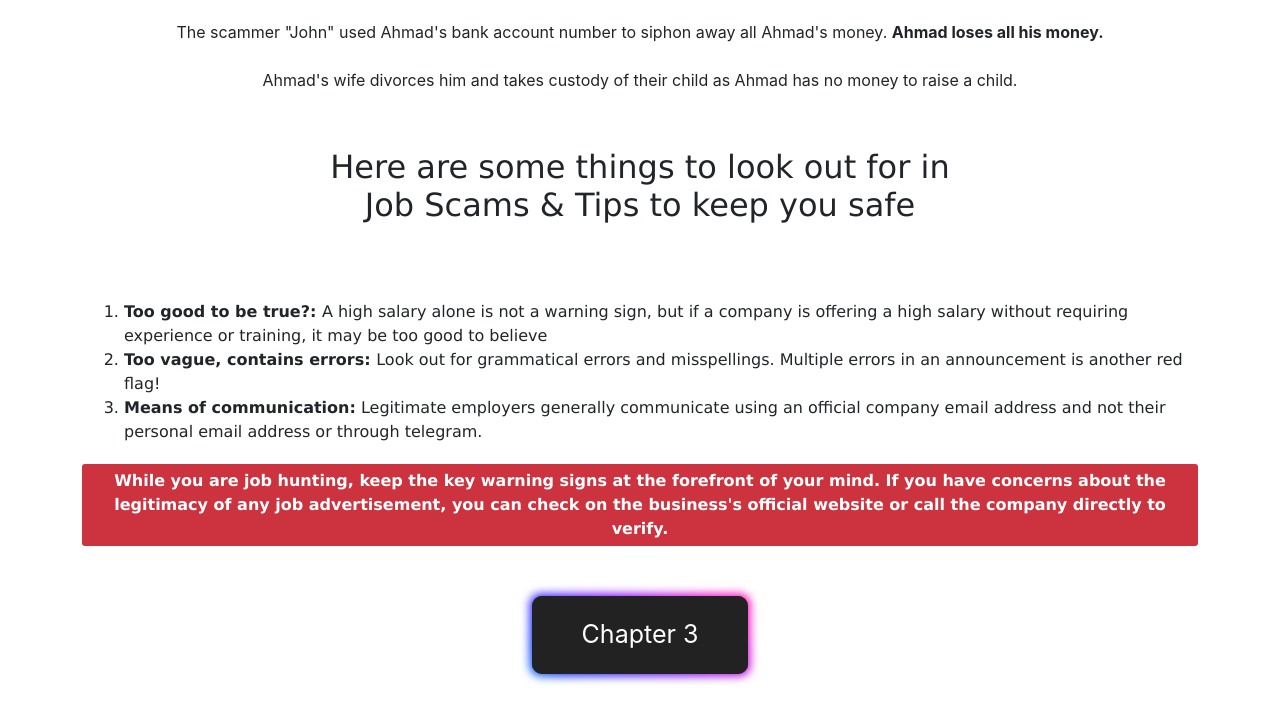
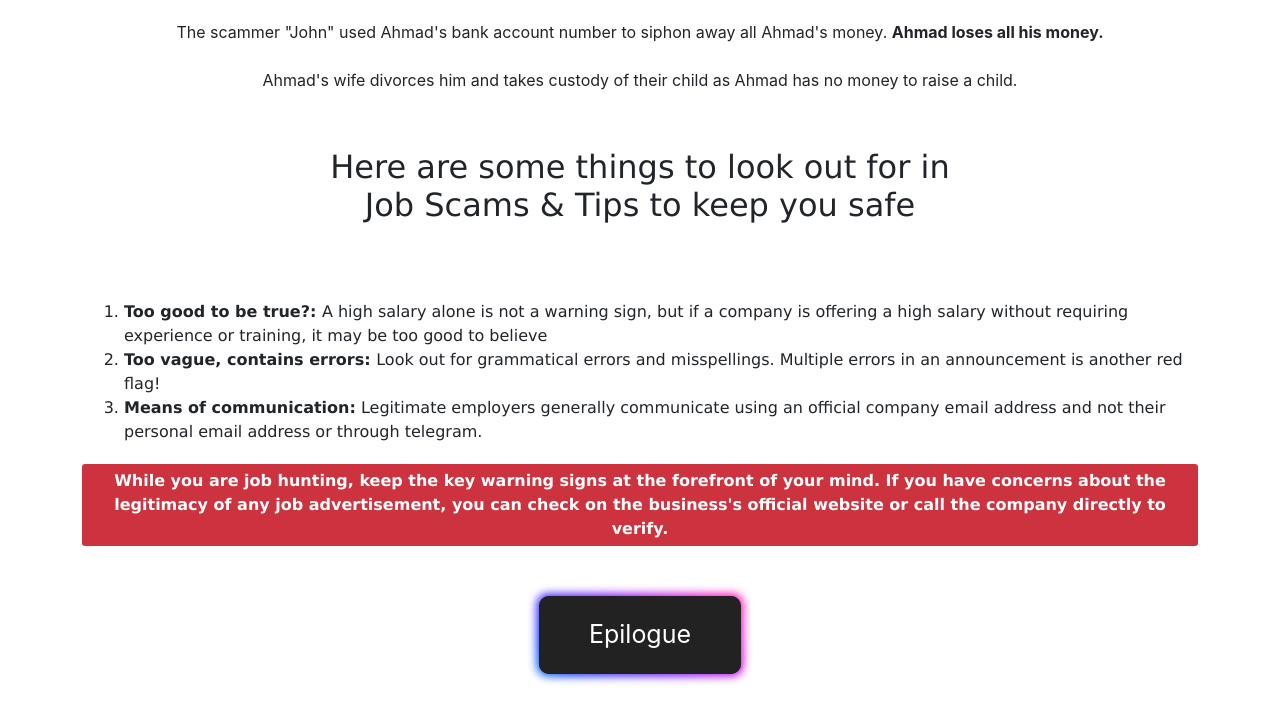
Before and after one commit to zkdlffkdb/chainedtomycomputer, a React (Create React App) app in the folder game/: page /chapter2educationalpage in a window 1280 px wide. Shown: the top 722 px of the page. Built offline with nearby package versions, Linux system fonts and the light colour scheme.

Commit message:
Modified button for chapter 2 educational page

```diff
--- a/game/src/components/pages/Chapter2Educationalpage.jsx
+++ b/game/src/components/pages/Chapter2Educationalpage.jsx
@@ -9,7 +9,7 @@ export const Chapter2Educationalpage = () => {
     const { message } = location.state || {};
 
     const routeChange = () => {
-        let path = '/chapter_3';
+        let path = '/epilogue';
         navigate(path);
     };
 
@@ -74,7 +74,7 @@ export const Chapter2Educationalpage = () => {
             </p>
         </div>
         <div className="next-chapter">
-            <button onClick={routeChange} className='button'>Chapter 3</button>
+            <button onClick={routeChange} className='button'>Epilogue</button>
         </div>
     </div>
   )
```
